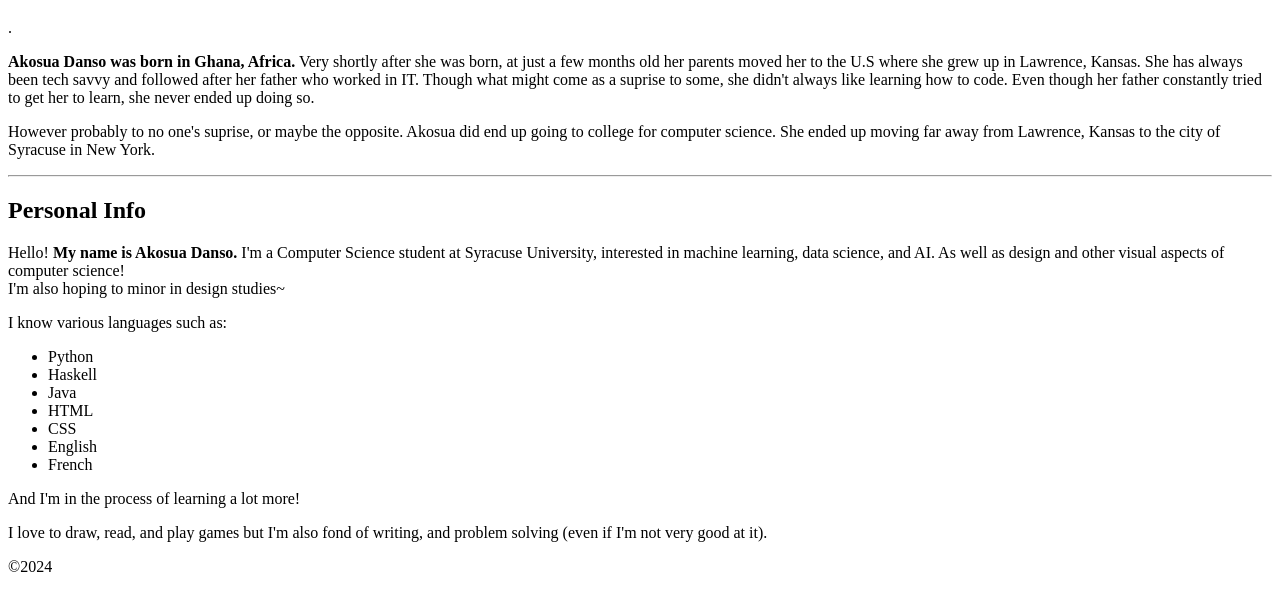
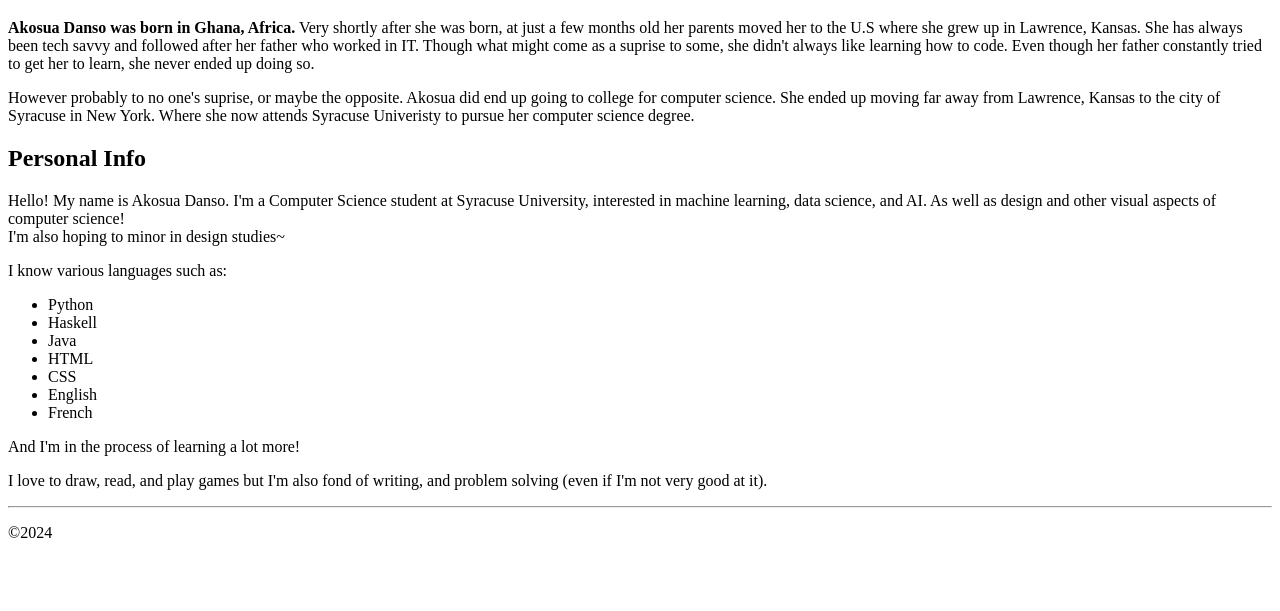
Before and after one commit to adanso-su/ist263, a plain HTML site: page lab02/danso-bio.html in a window 1280 px wide. Shown: the part 61-672 px from the top of the page. Drawn offline with Linux system fonts and the light colour scheme.

Commit message:
Update danso-bio.html

```diff
--- a/lab02/danso-bio.html
+++ b/lab02/danso-bio.html
@@ -9,22 +9,20 @@
 	</head>
 
 	<body>
-		<h1> Akosua Danso's Biography</h1>.
+		<h1> Akosua Danso's Biography</h1>
 
 			<p>
 				<strong>Akosua Danso was born in Ghana, Africa.</strong> Very shortly after she was born, at just a few months old her parents moved her to the U.S where she grew up in Lawrence, Kansas. She has always been tech savvy and followed after her father who worked in IT. Though what might come as a suprise to some, she didn't always like learning how to code. Even though her father constantly tried to get her to learn, she never ended up doing so.
 			</p>
 
 			<p>
-				However probably to no one's suprise, or maybe the opposite. Akosua did end up going to college for computer science. She ended up moving far away from Lawrence, Kansas to the city of Syracuse in New York.
+				However probably to no one's suprise, or maybe the opposite. Akosua did end up going to college for computer science. She ended up moving far away from Lawrence, Kansas to the city of Syracuse in New York. Where she now attends Syracuse Univeristy to pursue her computer science degree.
 			</p>
-
-		<hr>
 
 		<h2>Personal Info</h2>
 
 			<p>
-			Hello! <strong>My name is Akosua Danso. </strong>
+			Hello! My name is Akosua Danso.
 			I'm a Computer Science student at Syracuse University,
 			interested in machine learning, data science, and AI. As well as
 			design and other visual aspects of computer science!
@@ -50,7 +48,8 @@
 			but I'm also fond of writing, and problem solving (even if
 			I'm not very good at it). </p>
 
-			<p>	&copy;2024</p>
+		<hr>
+		<p>	&copy;2024</p>
 
 	</body>
 
```
